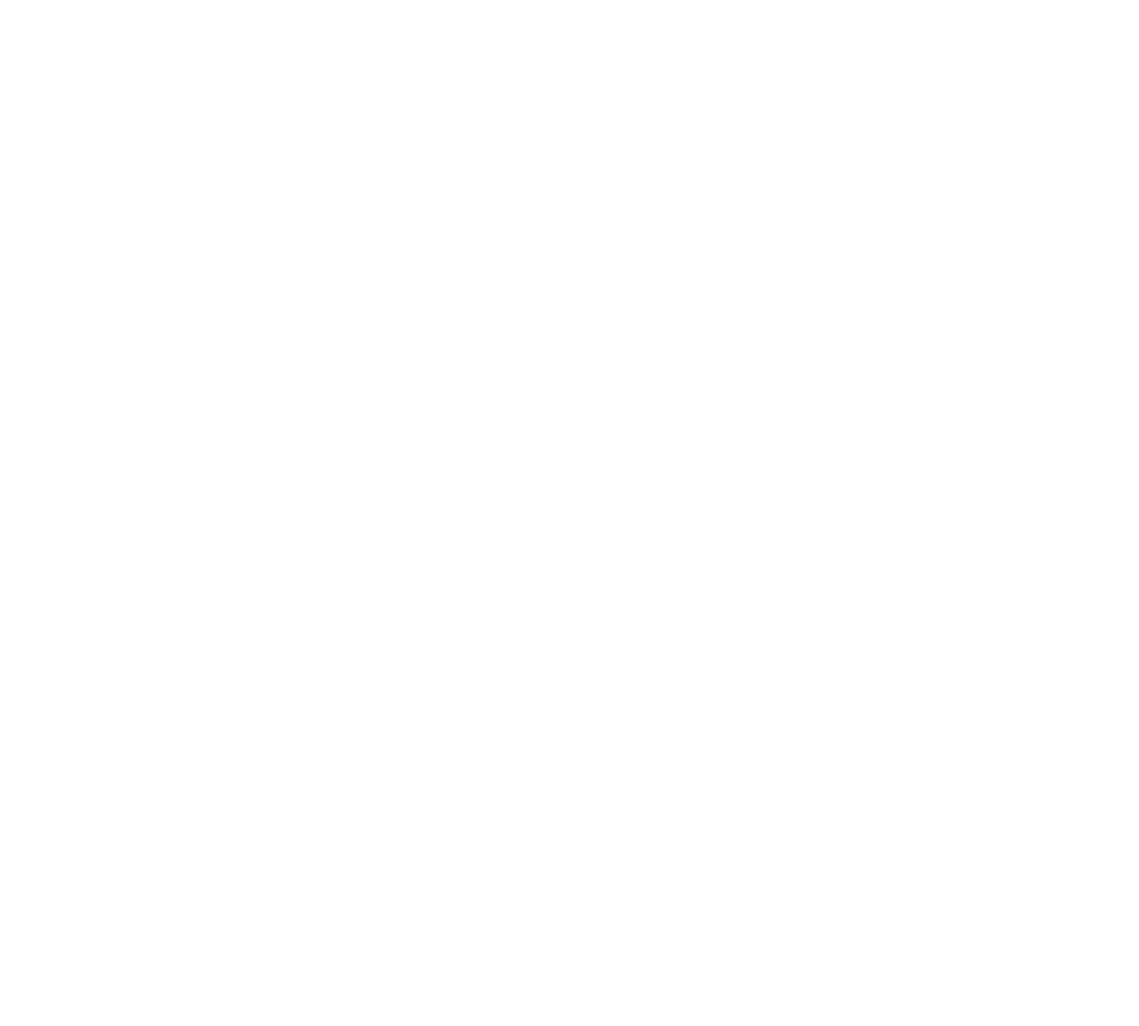
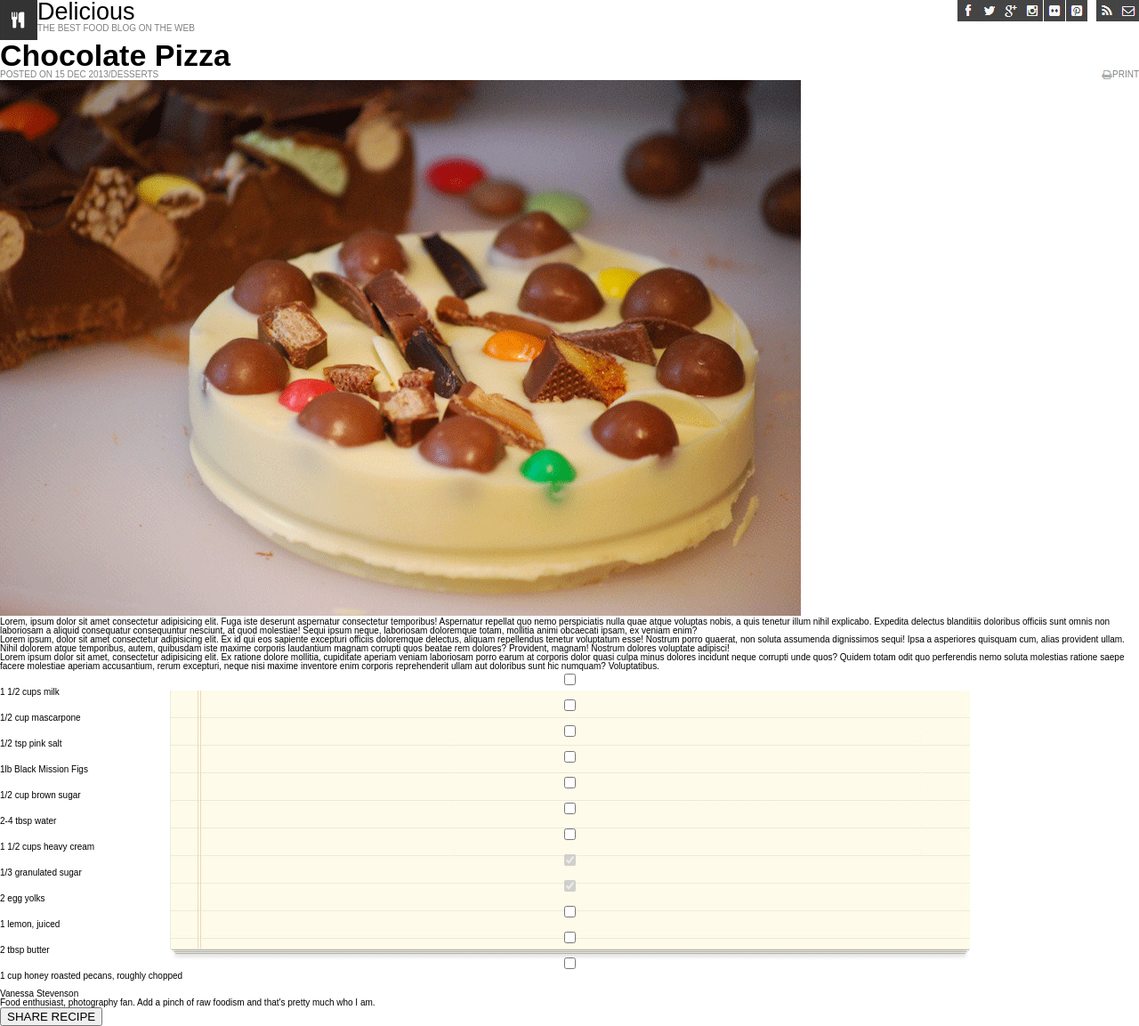
Before and after one commit to 201-301-code-fellows/lab10-cloning, a plain HTML site: page index.html in a window 1280 px wide. Shown: the whole page at 89% size. Before the commit the page ends 800 px from the top, so only its background shows below. Drawn offline with Linux system fonts and the light colour scheme.

Commit message:
all content added to page for styling

```diff
--- a/css/style.css
+++ b/css/style.css
@@ -0,0 +1,74 @@
+html {
+  font-size: 62.5%;
+  font-family: sans-serif;
+}
+
+header {
+  width: 100%;
+  display: flex;
+  justify-content: space-between;
+}
+.logo {
+  display: flex;
+}
+h2 {
+  font-size: 2.7rem;
+}
+.social {
+  display: flex;
+}
+
+.title > p {
+  font-size: 1rem;
+  color: grey;
+}
+
+h1 {
+  font-weight: 700;
+  font-size: 3.4rem;
+}
+
+.subtext {
+  width: 100%;
+  color: grey;
+  display: flex;
+  justify-content: space-between;
+}
+
+.print {
+  display: flex;
+}
+
+.printicon {
+  display: flex;
+}
+
+.firstgroup {
+  margin-right: 1rem;
+}
+
+
+
+.paper {
+  background-image: url('../img/list-bg.png');
+  background-position: center;
+  background-repeat: no-repeat;
+}
+
+.ul{
+  display: flex;
+}
+
+.leftside{
+  display: flex;
+  flex-direction: column;
+}
+
+.rightside{
+  display: flex;
+  flex-direction: column;
+}
+
+article>section{
+  display: flex;
+}
--- a/index.html
+++ b/index.html
@@ -1,12 +1,136 @@
 <!DOCTYPE html>
 <html lang="en">
-<head>
-  <meta charset="UTF-8">
-  <meta http-equiv="X-UA-Compatible" content="IE=edge">
-  <meta name="viewport" content="width=device-width, initial-scale=1.0">
-  <title>Document</title>
-</head>
-<body>
+  <head>
+    <meta charset="UTF-8" />
+    <meta http-equiv="X-UA-Compatible" content="IE=edge" />
+    <meta name="viewport" content="width=device-width, initial-scale=1.0" />
+    <link rel="stylesheet" href="css/reset.css" />
+    <link rel="stylesheet" href="css/style.css" />
+    <title>Document</title>
+  </head>
+  <body>
+    <header>
+      <div class="logo">
+        <img src="img/logo.png" alt="fork logo" />
+        <div class="title">
+          <h2>Delicious</h2>
+          <p>THE BEST FOOD BLOG ON THE WEB</p>
+        </div>
+      </div>
 
-</body>
+      <div class="social">
+        <div class="firstgroup">
+          <img src="img/fb-icon.png" alt="facebook icon" /><img
+            src="img/twit-icon.png"
+            alt="Twitter Icon"
+          /><img src="img/gp-icon.png" alt="google plus icon" /><img
+            src="img/insta-icon.png"
+            alt="Instagram icon"
+          /><img src="img/flic-icon.png" alt="flic icon" /><img
+            src="img/pint-icon.png"
+            alt="Pine Icon"
+          />
+        </div>
+        <div class="contact">
+          <img src="img/rss-icon.png" alt="Wifi Icon" /><img
+            src="img/mail-icon.png"
+            alt="e-mail logo"
+          />
+        </div>
+      </div>
+    </header>
+    <div class="horizontalRules"></div>
+
+    <main>
+      <h1>Chocolate Pizza</h1>
+      <div>
+        <div class="subtext">
+          <p>POSTED ON 15 DEC 2013/DESSERTS</p>
+          <div class="printicon">
+            <img src="img/print-icon.png" alt="printer icon" />
+            <p>PRINT</p>
+          </div>
+        </div>
+      </div>
+      <figure>
+        <img
+          src="img/choco-pizza.png"
+          alt="A detailed picture of a chocolate pizza"
+        />
+      </figure>
+      <article>
+        <section><p>
+          Lorem, ipsum dolor sit amet consectetur adipisicing elit. Fuga iste
+          deserunt aspernatur consectetur temporibus! Aspernatur repellat quo
+          nemo perspiciatis nulla quae atque voluptas nobis, a quis tenetur
+          illum nihil explicabo. Expedita delectus blanditiis doloribus officiis
+          sunt omnis non laboriosam a aliquid consequatur consequuntur nesciunt,
+          at quod molestiae! Sequi ipsum neque, laboriosam doloremque totam,
+          mollitia animi obcaecati ipsam, ex veniam enim?</p>
+        </section>
+        <section><p>
+          Lorem ipsum, dolor sit amet consectetur adipisicing elit. Ex id qui
+          eos sapiente excepturi officiis doloremque delectus, aliquam
+          repellendus tenetur voluptatum esse! Nostrum porro quaerat, non soluta
+          assumenda dignissimos sequi! Ipsa a asperiores quisquam cum, alias
+          provident ullam. Nihil dolorem atque temporibus, autem, quibusdam iste
+          maxime corporis laudantium magnam corrupti quos beatae rem dolores?
+          Provident, magnam! Nostrum dolores voluptate adipisci!</p>
+        </section>
+        <section><p>
+          Lorem ipsum dolor sit amet, consectetur adipisicing elit. Ex ratione
+          dolore mollitia, cupiditate aperiam veniam laboriosam porro earum at
+          corporis dolor quasi culpa minus dolores incidunt neque corrupti unde
+          quos? Quidem totam odit quo perferendis nemo soluta molestias ratione
+          saepe facere molestiae aperiam accusantium, rerum excepturi, neque
+          nisi maxime inventore enim corporis reprehenderit ullam aut doloribus
+          sunt hic numquam? Voluptatibus.</p>
+        </section>
+      </article>
+      <section class="paper">
+        <ul>
+          <div class="leftside">
+            <input type="checkbox" />
+            <li>1 1/2 cups milk</li>
+            <input type="checkbox" />
+            <li>1/2 cup mascarpone</li>
+            <input type="checkbox" />
+            <li>1/2 tsp pink salt</li>
+            <input type="checkbox" />
+            <li>1lb Black Mission Figs</li>
+            <input type="checkbox" />
+            <li>1/2 cup brown sugar</li>
+            <input type="checkbox" />
+            <li>2-4 tbsp water</li>
+          </div>
+          <div class="rightside">
+            <input type="checkbox" />
+            <li>1 1/2 cups heavy cream</li>
+            <input checked disabled type="checkbox" />
+            <li>1/3 granulated sugar</li>
+            <input checked disabled type="checkbox" />
+            <li>2 egg yolks</li>
+            <input type="checkbox" />
+            <li>1 lemon, juiced</li>
+            <input type="checkbox" />
+            <li>2 tbsp butter</li>
+            <input type="checkbox" />
+            <li>1 cup honey roasted pecans, roughly chopped</li>
+          </div>
+        </ul>
+      </section>
+      <div class="horizontalRules"></div>
+    </main>
+    <footer>
+      <div><img src="" alt="" /></div>
+      <div class="comment">
+        <p>Vanessa Stevenson</p>
+        <p>
+          Food enthusiast, photography fan. Add a pinch of raw foodism and
+          that's pretty much who I am.
+        </p>
+      </div>
+      <button>SHARE RECIPE</button>
+    </footer>
+  </body>
 </html>
```
